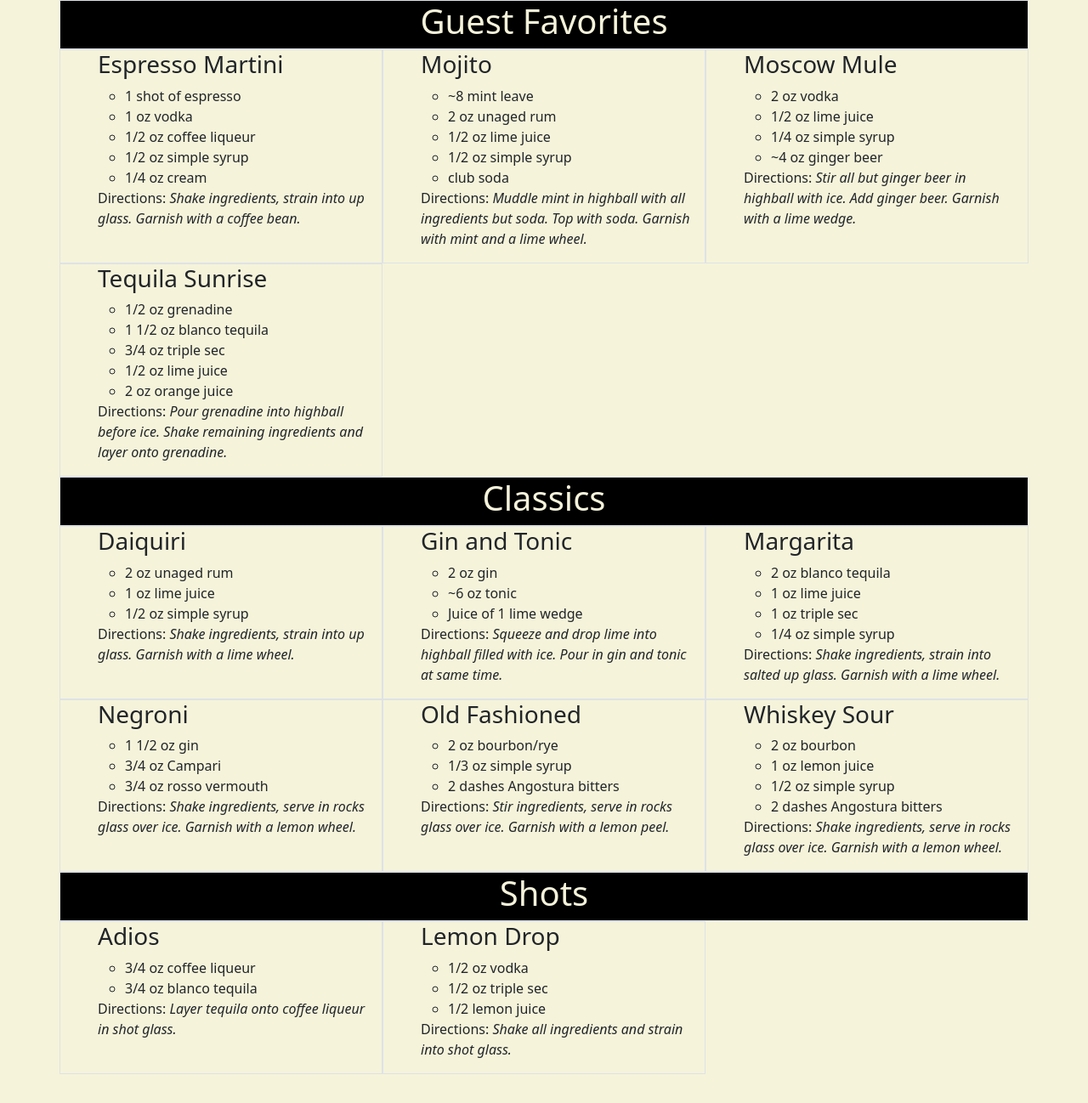
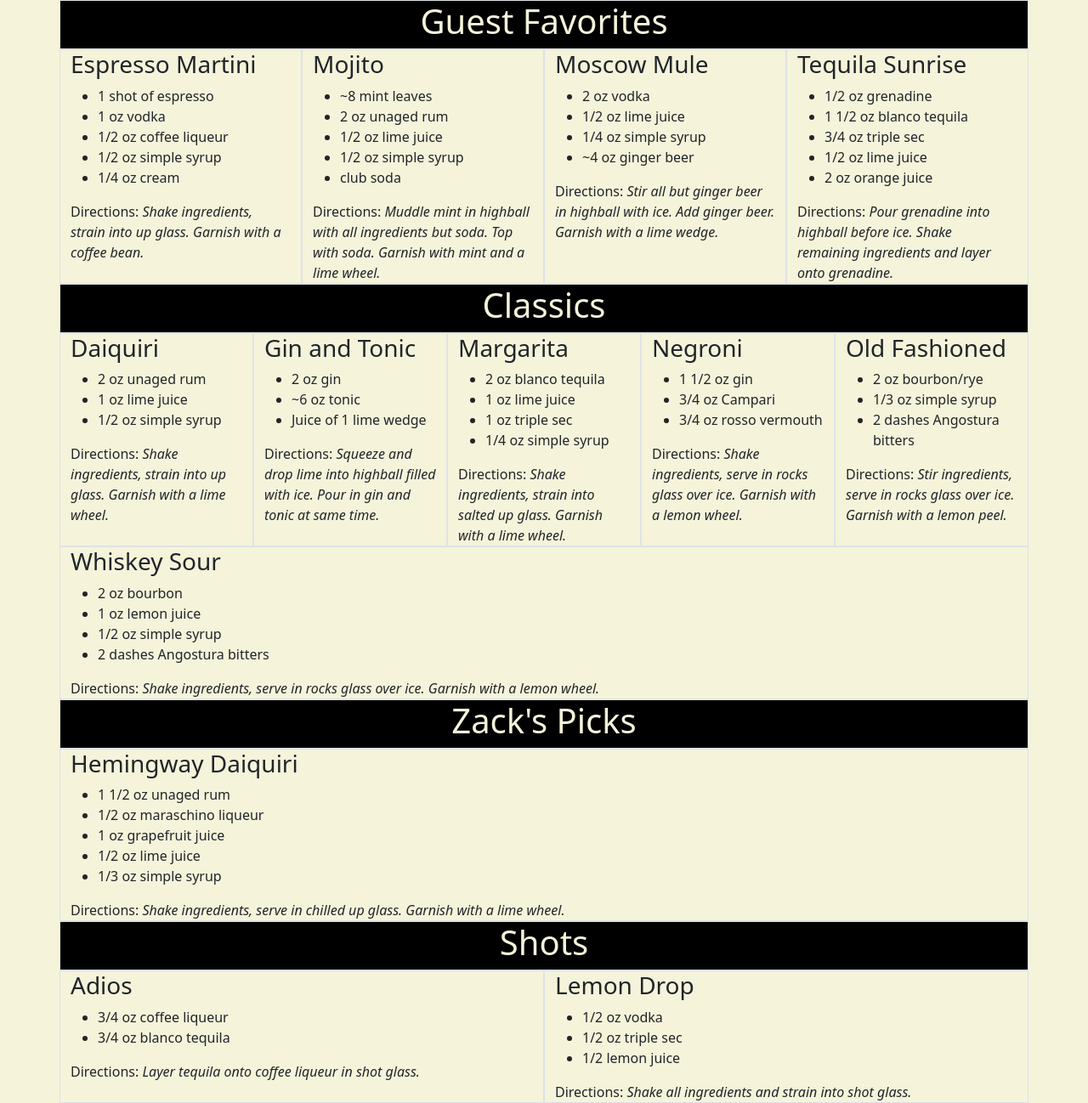
Before and after one commit to theFeynmanAlgorithm/zr-bar, a plain HTML site: page docs/index.html in a window 1280 px wide. Shown: the whole page at 85% size. Before the commit the page ends 1264 px from the top, so only its background shows below. Drawn offline with nearby package versions, Linux system fonts and the light colour scheme.

Commit message:
nov-8-2023 update

```diff
--- a/docs/index.html
+++ b/docs/index.html
@@ -18,8 +18,7 @@
     </div>
     <div class="row">
 
-        <div class="col-4 border" style="min-width: 20rem">
-            <ul>
+        <div class="col border" style="min-width: 12rem">
             <h3>Espresso Martini</h3>
 <ul>
 
@@ -35,15 +34,13 @@
 
 </ul>
 Directions: <em>Shake ingredients, strain into up glass. Garnish with a coffee bean.</em>
-            </ul>
         </div>
 
-        <div class="col-4 border" style="min-width: 20rem">
-            <ul>
+        <div class="col border" style="min-width: 12rem">
             <h3>Mojito</h3>
 <ul>
 
-    <li>~8 mint leave</li>
+    <li>~8 mint leaves</li>
 
     <li>2 oz unaged rum</li>
 
@@ -55,11 +52,9 @@ Directions: <em>Shake ingredients, strain into up glass. Garnish with a coffee b
 
 </ul>
 Directions: <em>Muddle mint in highball with all ingredients but soda. Top with soda. Garnish with mint and a lime wheel.</em>
-            </ul>
         </div>
 
-        <div class="col-4 border" style="min-width: 20rem">
-            <ul>
+        <div class="col border" style="min-width: 12rem">
             <h3>Moscow Mule</h3>
 <ul>
 
@@ -73,11 +68,9 @@ Directions: <em>Muddle mint in highball with all ingredients but soda. Top with
 
 </ul>
 Directions: <em>Stir all but ginger beer in highball with ice. Add ginger beer. Garnish with a lime wedge.</em>
-            </ul>
         </div>
 
-        <div class="col-4 border" style="min-width: 20rem">
-            <ul>
+        <div class="col border" style="min-width: 12rem">
             <h3>Tequila Sunrise</h3>
 <ul>
 
@@ -93,7 +86,6 @@ Directions: <em>Stir all but ginger beer in highball with ice. Add ginger beer.
 
 </ul>
 Directions: <em>Pour grenadine into highball before ice. Shake remaining ingredients and layer onto grenadine.</em>
-            </ul>
         </div>
 
     </div>
@@ -109,8 +101,7 @@ Directions: <em>Pour grenadine into highball before ice. Shake remaining ingredi
     </div>
     <div class="row">
 
-        <div class="col-4 border" style="min-width: 20rem">
-            <ul>
+        <div class="col border" style="min-width: 12rem">
             <h3>Daiquiri</h3>
 <ul>
 
@@ -122,11 +113,9 @@ Directions: <em>Pour grenadine into highball before ice. Shake remaining ingredi
 
 </ul>
 Directions: <em>Shake ingredients, strain into up glass. Garnish with a lime wheel.</em>
-            </ul>
         </div>
 
-        <div class="col-4 border" style="min-width: 20rem">
-            <ul>
+        <div class="col border" style="min-width: 12rem">
             <h3>Gin and Tonic</h3>
 <ul>
 
@@ -138,11 +127,9 @@ Directions: <em>Shake ingredients, strain into up glass. Garnish with a lime whe
 
 </ul>
 Directions: <em>Squeeze and drop lime into highball filled with ice. Pour in gin and tonic at same time.</em>
-            </ul>
         </div>
 
-        <div class="col-4 border" style="min-width: 20rem">
-            <ul>
+        <div class="col border" style="min-width: 12rem">
             <h3>Margarita</h3>
 <ul>
 
@@ -156,11 +143,9 @@ Directions: <em>Squeeze and drop lime into highball filled with ice. Pour in gin
 
 </ul>
 Directions: <em>Shake ingredients, strain into salted up glass. Garnish with a lime wheel.</em>
-            </ul>
         </div>
 
-        <div class="col-4 border" style="min-width: 20rem">
-            <ul>
+        <div class="col border" style="min-width: 12rem">
             <h3>Negroni</h3>
 <ul>
 
@@ -172,11 +157,9 @@ Directions: <em>Shake ingredients, strain into salted up glass. Garnish with a l
 
 </ul>
 Directions: <em>Shake ingredients, serve in rocks glass over ice. Garnish with a lemon wheel.</em>
-            </ul>
         </div>
 
-        <div class="col-4 border" style="min-width: 20rem">
-            <ul>
+        <div class="col border" style="min-width: 12rem">
             <h3>Old Fashioned</h3>
 <ul>
 
@@ -188,11 +171,9 @@ Directions: <em>Shake ingredients, serve in rocks glass over ice. Garnish with a
 
 </ul>
 Directions: <em>Stir ingredients, serve in rocks glass over ice. Garnish with a lemon peel.</em>
-            </ul>
         </div>
 
-        <div class="col-4 border" style="min-width: 20rem">
-            <ul>
+        <div class="col border" style="min-width: 12rem">
             <h3>Whiskey Sour</h3>
 <ul>
 
@@ -206,7 +187,37 @@ Directions: <em>Stir ingredients, serve in rocks glass over ice. Garnish with a
 
 </ul>
 Directions: <em>Shake ingredients, serve in rocks glass over ice. Garnish with a lemon wheel.</em>
+        </div>
+
+    </div>
+</div>
+
+
+
+    <div class="container">
+    <div class="row">
+        <div class="col border text-center" style="background-color: #000000">
+            <h1 style="color: #f5f3da">Zack's Picks</h1>
+        </div>
+    </div>
+    <div class="row">
+
+        <div class="col border" style="min-width: 12rem">
+            <h3>Hemingway Daiquiri</h3>
+<ul>
+
+    <li>1 1/2 oz unaged rum</li>
+
+    <li>1/2 oz maraschino liqueur</li>
+
+    <li>1 oz grapefruit juice</li>
+
+    <li>1/2 oz lime juice</li>
+
+    <li>1/3 oz simple syrup</li>
+
 </ul>
+Directions: <em>Shake ingredients, serve in chilled up glass. Garnish with a lime wheel.</em>
         </div>
 
     </div>
@@ -222,8 +233,7 @@ Directions: <em>Shake ingredients, serve in rocks glass over ice. Garnish with a
     </div>
     <div class="row">
 
-        <div class="col-4 border" style="min-width: 20rem">
-            <ul>
+        <div class="col border" style="min-width: 12rem">
             <h3>Adios</h3>
 <ul>
 
@@ -233,11 +243,9 @@ Directions: <em>Shake ingredients, serve in rocks glass over ice. Garnish with a
 
 </ul>
 Directions: <em>Layer tequila onto coffee liqueur in shot glass.</em>
-            </ul>
         </div>
 
-        <div class="col-4 border" style="min-width: 20rem">
-            <ul>
+        <div class="col border" style="min-width: 12rem">
             <h3>Lemon Drop</h3>
 <ul>
 
@@ -249,7 +257,6 @@ Directions: <em>Layer tequila onto coffee liqueur in shot glass.</em>
 
 </ul>
 Directions: <em>Shake all ingredients and strain into shot glass.</em>
-            </ul>
         </div>
 
     </div>
```
Also changed, not shown: docs/templates/index.html (+4 -0 lines), docs/templates/partials/_menu_section.html (+2 -4 lines), 3 other files. Lines whose indentation alone changed are shown as unchanged.
